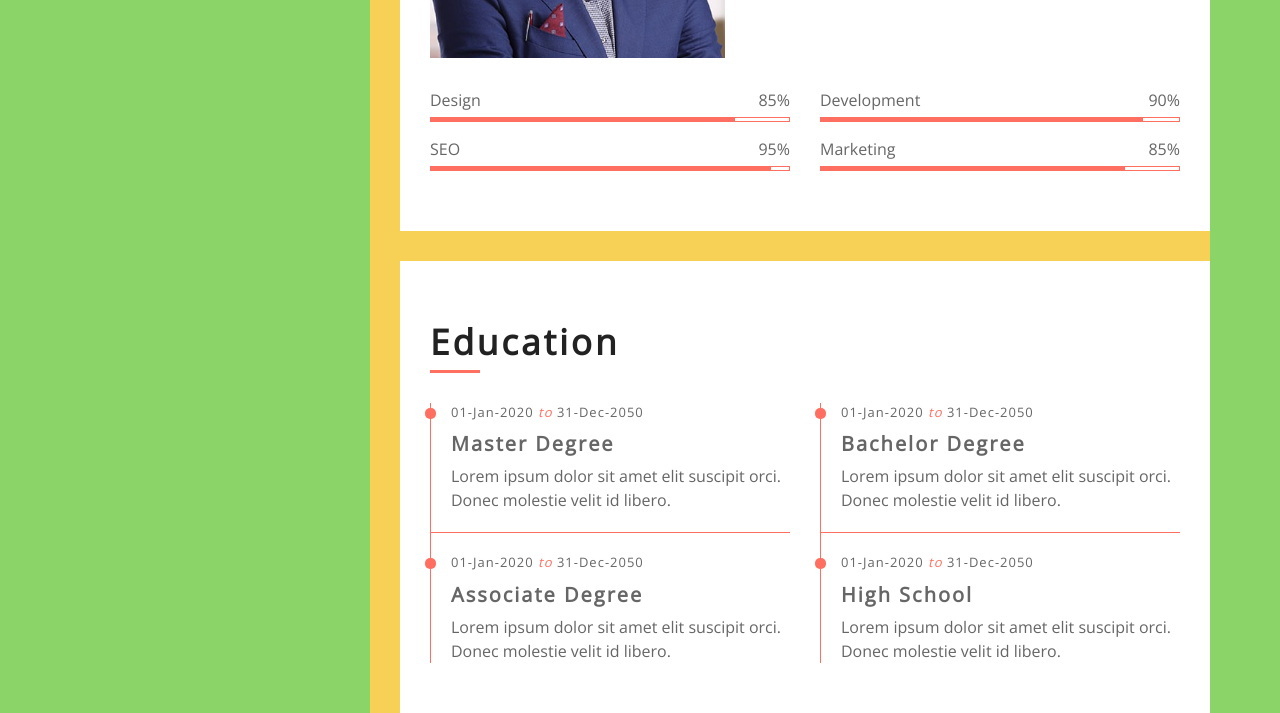
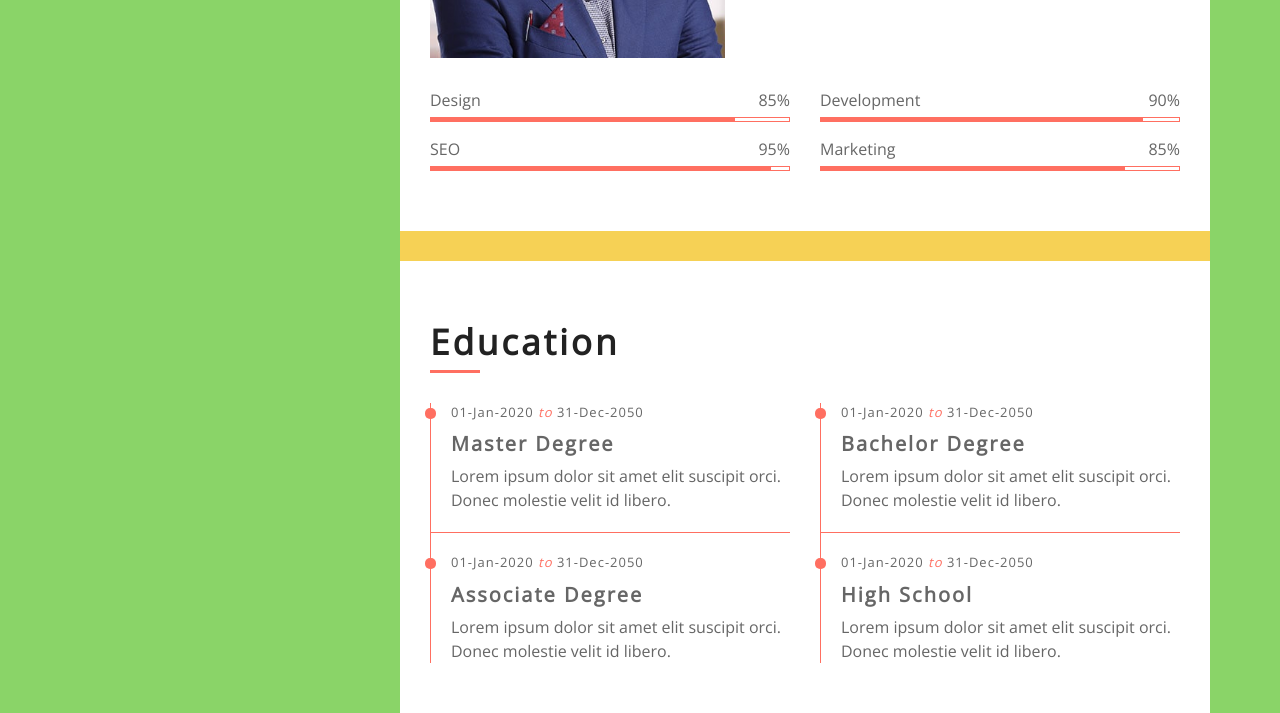
Before and after one commit to Imranraza5/portfolio, a plain HTML site: page index.html in a window 1280 px wide. Shown: the part 850-1563 px from the top of the page. Drawn offline with nearby package versions, Linux system fonts and the light colour scheme.

Commit message:
Update style.css

```diff
--- a/css/style.css
+++ b/css/style.css
@@ -47,7 +47,7 @@ a:focus {
     width: 100%;
     padding: 15px;
     float: left;
-    background: #F6D155;
+    background: #8ad468;
 }
 
 .wrapper .sidebar-header,
```
